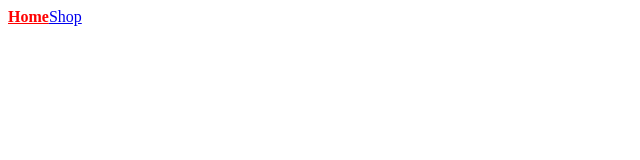
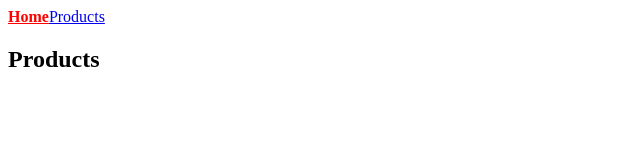
Before and after one commit to lam-ngo/Ecommerce_Storefront_Client, a React app: page /products in a window 1280 px wide. Shown: the top 160 px of the page, without its empty margins (0-640 px from the left). Built offline with nearby package versions, Linux system fonts and the light colour scheme.

Commit message:
Separate Products component to ProductsPage file

```diff
--- a/src/App.js
+++ b/src/App.js
@@ -3,6 +3,7 @@ import { BrowserRouter, Route, NavLink } from 'react-router-dom';
 
 // IMPORT PAGES
 import HomePage from './pages/HomePage';
+import ProductsPage from './pages/ProductsPage';
 
 class App extends React.Component {
   render() {
@@ -25,20 +26,14 @@ class App extends React.Component {
               color: 'red'
             }}
           >
-            Shop
+            Products
           </NavLink>
           <Route exact path={'/'} component={HomePage} />
-          <Route path={'/shop'} component={Shop} />
+          <Route path={'/products'} component={ProductsPage} />
         </div>
       </BrowserRouter>
     );
   }
 }
 
-const Shop = () => (
-  <div>
-    <h2>Shop</h2>
-  </div>
-);
-
 export default App;
--- /dev/null
+++ b/src/pages/ProductsPage.js
@@ -0,0 +1,9 @@
+import React from 'react';
+
+const ProductsPage = () => (
+  <div>
+    <h2>Products</h2>
+  </div>
+);
+
+export default ProductsPage;
```
